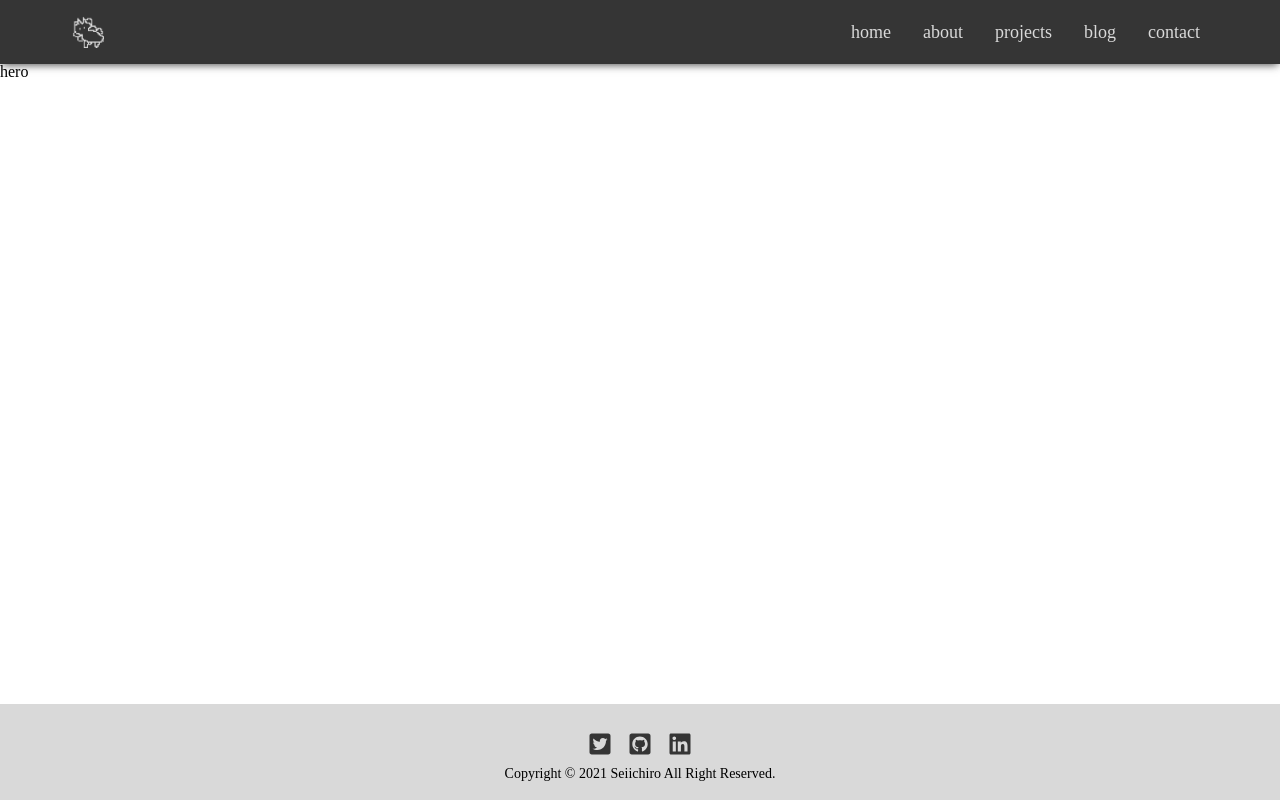
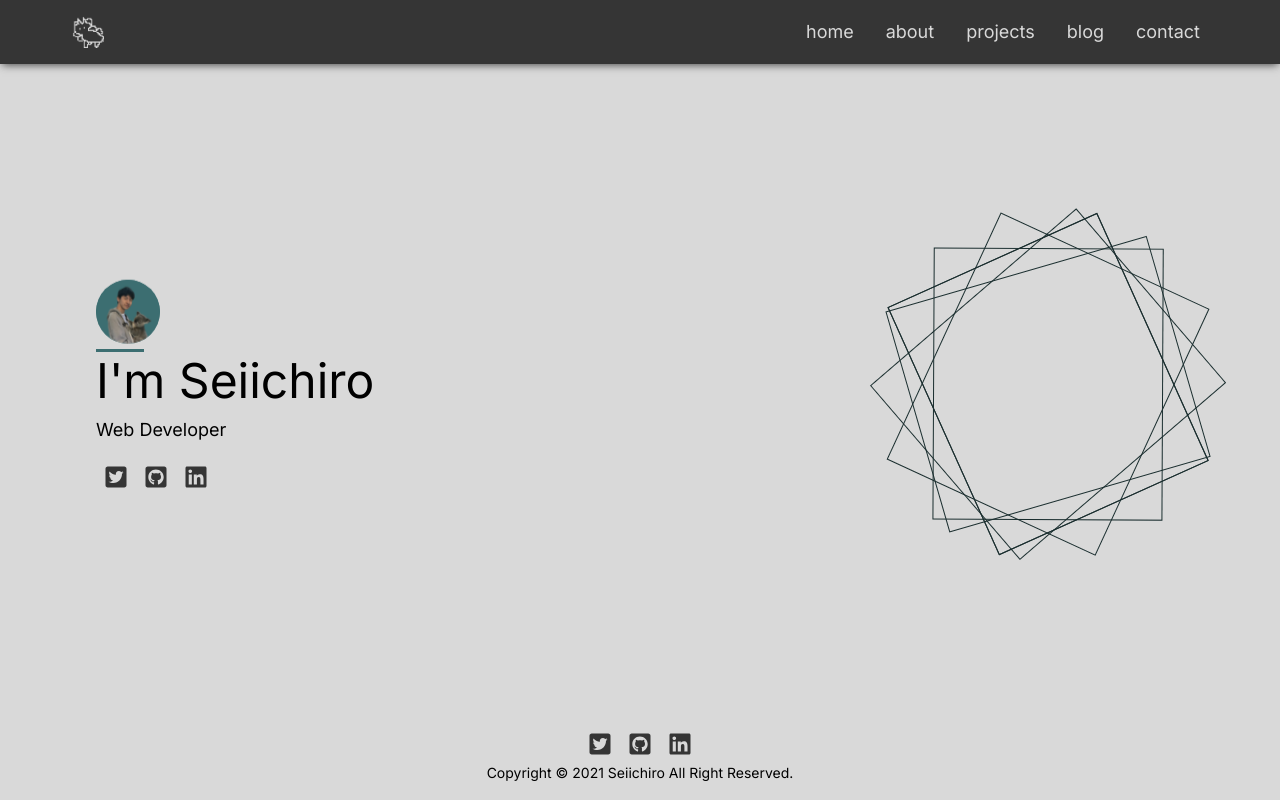
Before and after one commit to seiichiroito/portfolio, a Gatsby site: page / in a window 1280 px wide. Built offline with nearby package versions, Linux system fonts and the light colour scheme; Gatsby itself is replaced by a stand-in of ours.

Commit message:
Finish hero

```diff
--- a/src/assets/css/global.css
+++ b/src/assets/css/global.css
@@ -1,3 +1,5 @@
+@import url("https://fonts.googleapis.com/css2?family=Inter:wght@400;700&display=swap");
+
 :root {
   /** Color **/
   /* Primary */
@@ -29,6 +31,11 @@
   --fz-heading-2: 2.625rem; /* 42px */
   --fz-heading-1: 3rem; /* 48px */
 
+  /** Light Height  **/
+  --lh-heading: 1.2;
+  --lh-body: 1.3;
+  --lh-paragraph: 1.5;
+
   /** Shadow **/
 
   --light-shadow: 0 3px 8px -2px rgba(35, 35, 35, 0.4);
@@ -46,3 +53,12 @@
   /* outline: 1px solid #555; */
   box-sizing: border-box;
 }
+body {
+  font-family: "Inter", sans-serif;
+}
+
+.container {
+  width: 90vw;
+  max-width: 1170px;
+  margin: 0 auto;
+}
--- a/src/components/Header.js
+++ b/src/components/Header.js
@@ -8,7 +8,7 @@ import { Link } from "gatsby"
 const Header = ({ toggleSidebar }) => {
   return (
     <Wrapper>
-      <div className="container">
+      <div className="container header-container">
         <Link to="/" className="logo">
           <StaticImage src="../assets/images/logo.png" alt="logo" />
         </Link>
@@ -34,10 +34,7 @@ const Wrapper = styled.section`
   background-color: var(--dark);
   box-shadow: var(--dark-shadow);
 
-  .container {
-    width: 90vw;
-    max-width: 1170px;
-    margin: 0 auto;
+  .header-container {
     display: flex;
     height: 100%;
     align-items: center;
--- a/src/components/Hero.js
+++ b/src/components/Hero.js
@@ -1,8 +1,40 @@
 import React from "react"
+import { StaticImage } from "gatsby-plugin-image"
 import styled from "styled-components"
 
+import Underline from "./utils/Underline"
+import SocialLinks from "../constants/socialLinks"
+
 const Hero = () => {
-  return <Wrapper>hero</Wrapper>
+  return (
+    <Wrapper>
+      <div className="container hero__container">
+        <div className="main">
+          <div className="avatar">
+            <StaticImage
+              src="../assets/images/avatar.png"
+              alt="avatar"
+              className="avatar-icon"
+            />
+            <Underline />
+          </div>
+          <div className="header">
+            <h1>I'm Seiichiro</h1>
+            <p>Web Developer</p>
+          </div>
+          <SocialLinks />
+        </div>
+        <div className="sub">
+          <div></div>
+          <div></div>
+          <div></div>
+          <div></div>
+          <div></div>
+          <div></div>
+        </div>
+      </div>
+    </Wrapper>
+  )
 }
 
 const Wrapper = styled.section`
@@ -10,6 +42,104 @@ const Wrapper = styled.section`
   margin-top: var(--h-header);
 
   /* Size */
-  min-height: calc(100vh - var(--h-header) - var(--h-footer));
+  min-height: calc(80vh - var(--h-header) - var(--h-footer));
+
+  /* Color */
+  background-color: var(--light);
+
+  /* Child */
+  display: flex;
+  align-items: center;
+
+  @media (min-width: 768px) {
+    min-height: calc(100vh - var(--h-header) - var(--h-footer));
+  }
+  .hero__container {
+    display: grid;
+    padding: 0 2rem;
+    @media (min-width: 768px) {
+      grid-template-columns: 3fr 1fr;
+    }
+  }
+  .avatar-icon {
+    background-color: var(--primary-5);
+    border-radius: 50%;
+    width: 4rem;
+    height: 4rem;
+    margin-bottom: 1rem;
+  }
+  .header {
+    margin-bottom: 1rem;
+    h1 {
+      font-size: var(--fz-heading-1);
+      line-height: var(--lh-heading);
+    }
+    p {
+      margin-top: 0.5rem;
+      font-size: var(--fz-body);
+      line-height: var(--lh-body);
+    }
+  }
+  .sub {
+    display: none;
+    position: relative;
+    @media (min-width: 768px) {
+      display: block;
+    }
+    div {
+      top: 0;
+      left: 0;
+      position: absolute;
+      width: 100%;
+      height: 100%;
+      border: 1px solid var(--primary-8);
+    }
+    div:nth-of-type(2) {
+      transform: rotate(30deg);
+    }
+    div:nth-of-type(3) {
+      transform: rotate(60deg);
+    }
+    div:nth-of-type(4) {
+      transform: rotate(90deg);
+    }
+    div:nth-of-type(5) {
+      transform: rotate(120deg);
+    }
+  }
+
+  /* Animation */
+  .avatar-icon {
+    animation-name: floating;
+    animation-duration: 8s;
+    animation-iteration-count: infinite;
+    animation-timing-function: ease-in-out;
+  }
+  @keyframes floating {
+    0% {
+      transform: translate(0, 0px);
+    }
+    50% {
+      transform: translate(0, 15px);
+    }
+    100% {
+      transform: translate(0, -0px);
+    }
+  }
+
+  .sub {
+    div {
+      animation-name: rotating;
+      animation-duration: 60s;
+      animation-iteration-count: infinite;
+      animation-timing-function: linear;
+    }
+  }
+
+  @keyframes rotating {
+    50% {
+      transform: rotate(360deg);
+    }
+  }
 `
 export default Hero
--- a/src/components/utils/Underline.js
+++ b/src/components/utils/Underline.js
@@ -7,10 +7,8 @@ const Underline = () => {
 
 const Wrapper = styled.div`
   width: 3rem;
-  height: 0.25rem;
-  background: var(--dark);
-  margin-left: auto;
-  margin-right: auto;
+  height: 0.2rem;
+  background-color: var(--primary-5);
 `
 
 export default Underline
--- a/src/constants/socialLinks.js
+++ b/src/constants/socialLinks.js
@@ -44,7 +44,12 @@ const Links = styled.ul`
     color: var(--dark);
   }
   .social-icon {
-    font-size: var(--fz-heading-5);
+    font-size: var(--fz-heading-4);
+  }
+  @media (min-width: 768px) {
+    .social-icon {
+      font-size: var(--fz-heading-5);
+    }
   }
   &.sidebar-links {
     margin-top: 1rem;
```
Also changed, not shown: src/assets/images/avatar.png (added).
